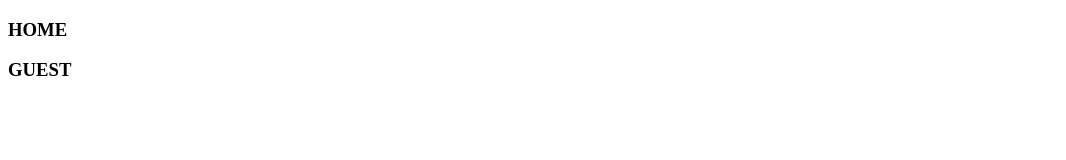
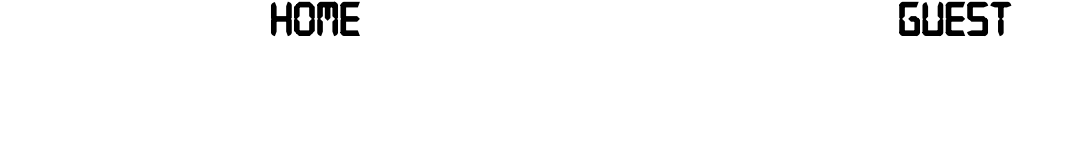
Before and after one commit to LujanSolo/scorekeeper, a plain HTML site: page index.html in a window 1280 px wide. Shown: the whole page, without its empty margins (0-1066 px from the left). Drawn offline with Linux system fonts and the light colour scheme.

Commit message:
added new digital fonts and set @font-face in css

```diff
--- a/index.css
+++ b/index.css
@@ -1,8 +1,15 @@
 * {
   margin: 0;
+}
+
+@font-face {
+  font-family: digital;
+  src: url(fonts/digital-7.ttf);
 }
 
 .container {
   display: flex;
   justify-content: space-around;
+  font-family: digital;
+  font-size: 42px;
 }
--- a/index.html
+++ b/index.html
@@ -5,6 +5,7 @@
     <meta http-equiv="X-UA-Compatible" content="IE=edge" />
     <meta name="viewport" content="width=device-width, initial-scale=1.0" />
     <title>Scoreboard</title>
+    <link rel="stylesheet" href="index.css">
   </head>
   <body>
     <div class="container">
```
Also changed, not shown: fonts/digital-7 (italic).ttf (added), fonts/digital-7 (mono italic).ttf (added), fonts/digital-7-mono.ttf (added), fonts/digital-7.ttf (added), images/court.avif (added), images/court.jpg (added).
